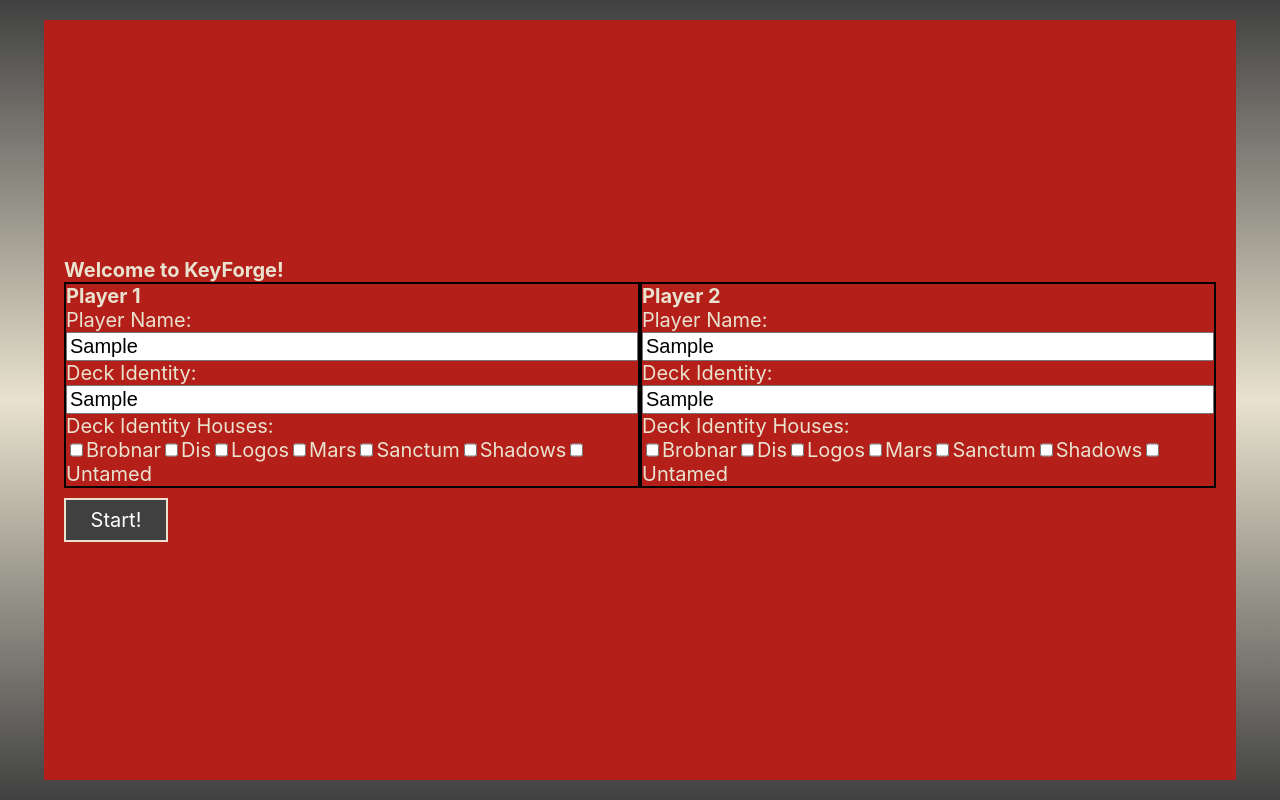
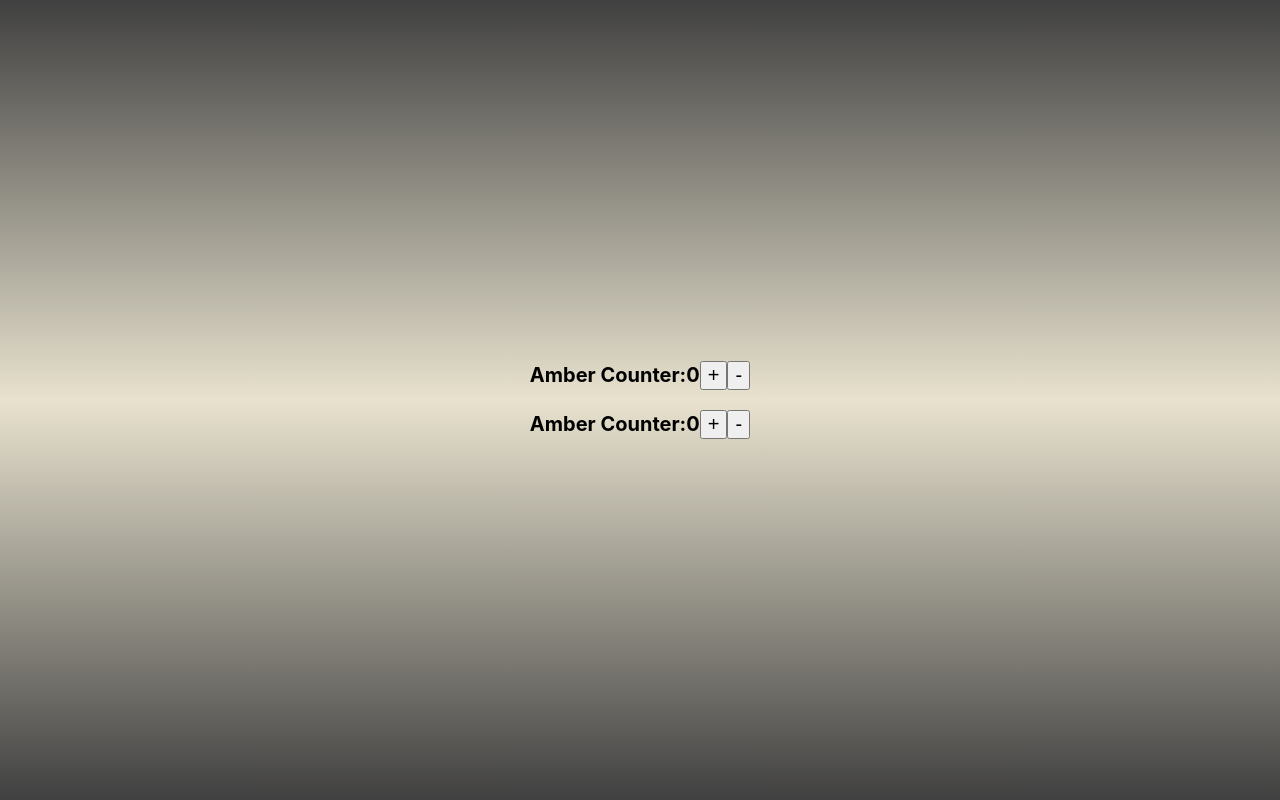
Before and after one commit to mike-duke/keyforge-counter, a React (Create React App) app: page / in a window 1280 px wide. Both pictures are taken after typing "Sample", "Sample", "Sample", "Sample" into the empty fields and a click on the button "Start!". Built offline with nearby package versions, Linux system fonts and the light colour scheme.

Commit message:
Add Counters component. Conditional rendering on App working

```diff
--- a/src/components/App.js
+++ b/src/components/App.js
@@ -1,5 +1,6 @@
 import React, { Component } from 'react';
 import Start from './Start.js';
+import { Counters } from './Counters';
 import '../styles/index.scss';
 
 class App extends Component {
@@ -19,11 +20,21 @@
   }
 
   render() {
-    return (
-      <div className="App">
+    const { player1, player2 } = this.state;
+
+    if(Object.keys(player1).length && Object.keys(player2).length) {
+      return (
+        <div className="App">
+          <Counters player1={player1} player2={player2} />
+        </div>
+      )
+    } else {
+      return (
+        <div className="App">
         <Start addPlayers={this.addPlayers} />
       </div>
-    );
+      );
+    }
   }
 }
 
--- /dev/null
+++ b/src/components/Counters.js
@@ -0,0 +1,14 @@
+import React, { Component } from 'react';
+import { Player } from './Player';
+
+export class Counters extends Component {
+
+  render() {
+    return (
+      <section>
+        <Player player={this.props.player1} />
+        <Player player={this.props.player2} />
+      </section>
+    )
+  }
+}
--- a/src/components/Player.js
+++ b/src/components/Player.js
@@ -0,0 +1,17 @@
+import React, { Component } from 'react';
+
+export class Player extends Component {
+
+  render() {
+    return (
+      <div>
+        <h3>Amber Counter:
+          <span>0</span>
+          <button>+</button>
+          <button>-</button>
+        </h3>
+
+      </div>
+    )
+  }
+}
```
